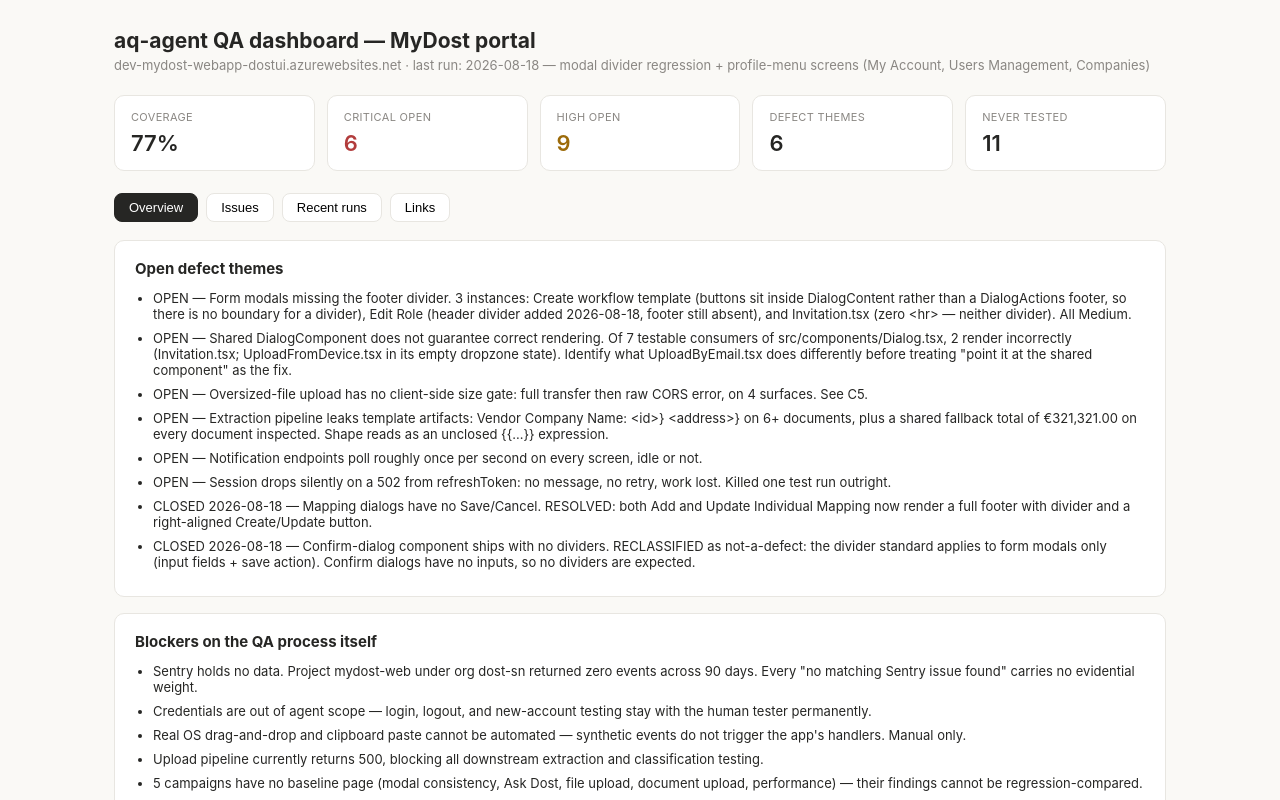
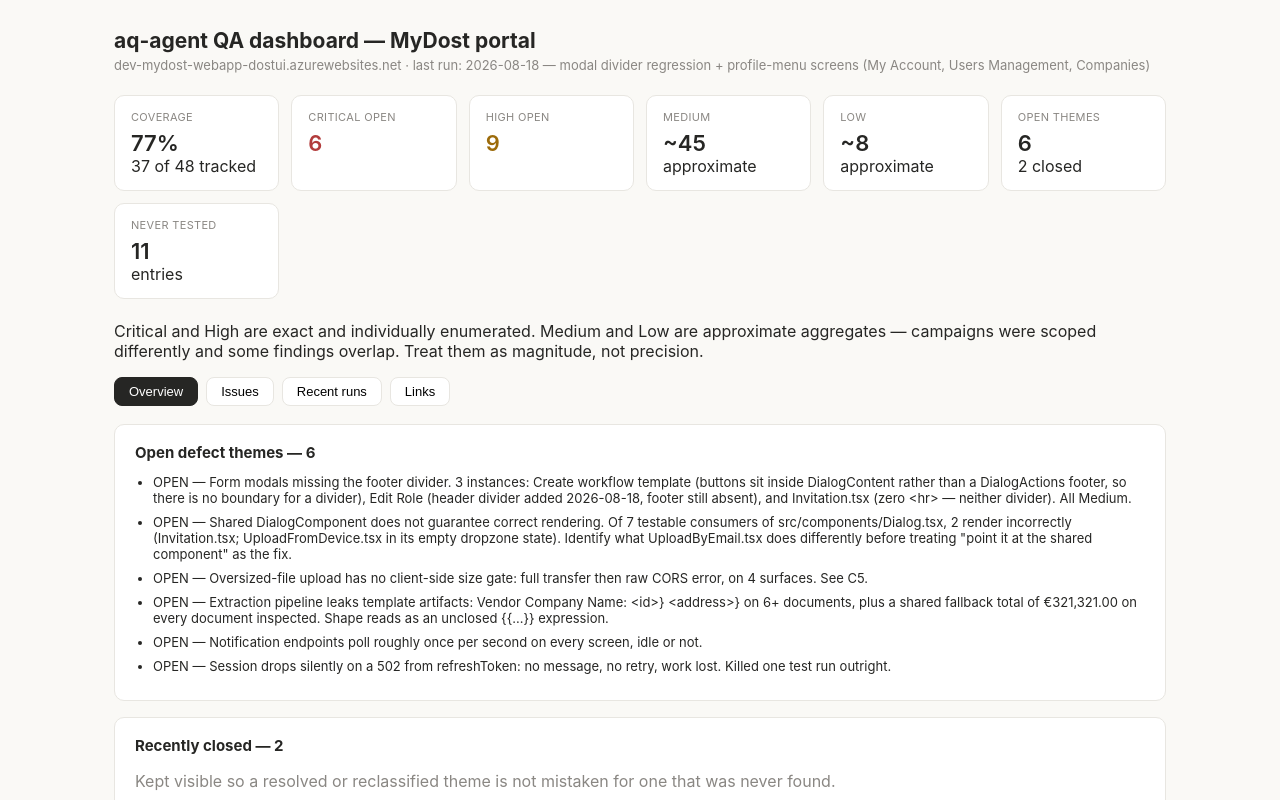
Before and after one commit to qadir1020/mydost-qa-dashboard, a React (Vite) app: page / in a window 1280 px wide. Shown: the top 800 px of the page. Built offline with nearby package versions, Linux system fonts and the light colour scheme.

Commit message:
UI: separate closed defect themes, surface severity caveats, add Medium/Low, a11y tabs

```diff
--- a/src/App.jsx
+++ b/src/App.jsx
@@ -1,38 +1,73 @@
 import React, { useState } from 'react'
 import { dashboardData as d } from './data.js'
 
-function StatsGrid() {
+// defectThemes entries are prefixed "OPEN — " or "CLOSED <date> — ".
+// Closed items are kept in the data deliberately so a reclassified or resolved
+// theme stays visible rather than silently vanishing — but they must not be
+// rendered under an "Open" heading.
+const isClosed = t => t.trim().toUpperCase().startsWith('CLOSED')
+const stripPrefix = t => t.replace(/^\s*(OPEN|CLOSED[^—]*)—\s*/i, '')
+const openThemes = d.defectThemes.filter(t => !isClosed(t))
+const closedThemes = d.defectThemes.filter(isClosed)
+
+const sev = level => d.severity.find(s => s.level === level) || { count: 0, exact: true, note: '' }
+
+function StatCard({ label, value, sub, className, title }) {
   return (
-    <div className="stats-grid">
-      <div className="stat-card">
-        <div className="label">Coverage</div>
-        <div className="value">{d.summary.coverage.percent}%</div>
-      </div>
-      <div className="stat-card crit">
-        <div className="label">Critical open</div>
-        <div className="value">{d.severity.find(s => s.level === 'Critical').count}</div>
-      </div>
-      <div className="stat-card high">
-        <div className="label">High open</div>
-        <div className="value">{d.severity.find(s => s.level === 'High').count}</div>
-      </div>
-      <div className="stat-card">
-        <div className="label">Defect themes</div>
-        <div className="value">{d.summary.defectThemes}</div>
-      </div>
-      <div className="stat-card">
-        <div className="label">Never tested</div>
-        <div className="value">{d.summary.neverTested}</div>
-      </div>
+    <div className={`stat-card ${className || ''}`} title={title || undefined}>
+      <div className="label">{label}</div>
+      <div className="value">{value}</div>
+      {sub && <div className="sub">{sub}</div>}
     </div>
   )
 }
 
-function IssueTable({ rows, badgeClass }) {
+function StatsGrid() {
+  const c = sev('Critical')
+  const h = sev('High')
+  const m = sev('Medium')
+  const l = sev('Low')
+  return (
+    <>
+      <div className="stats-grid">
+        <StatCard
+          label="Coverage"
+          value={`${d.summary.coverage.percent}%`}
+          sub={`${d.summary.coverage.tested} of ${d.summary.coverage.total} tracked`}
+        />
+        <StatCard label="Critical open" value={c.count} className="crit" title={c.note} />
+        <StatCard label="High open" value={h.count} className="high" title={h.note} />
+        <StatCard
+          label="Medium"
+          value={m.exact ? m.count : `~${m.count}`}
+          sub={m.exact ? undefined : 'approximate'}
+          title={m.note}
+        />
+        <StatCard
+          label="Low"
+          value={l.exact ? l.count : `~${l.count}`}
+          sub={l.exact ? undefined : 'approximate'}
+          title={l.note}
+        />
+        <StatCard label="Open themes" value={openThemes.length} sub={closedThemes.length ? `${closedThemes.length} closed` : undefined} />
+        <StatCard label="Never tested" value={d.summary.neverTested} sub="entries" />
+      </div>
+      <p className="caveat">
+        Critical and High are exact and individually enumerated. Medium and Low are
+        approximate aggregates — campaigns were scoped differently and some findings
+        overlap. Treat them as magnitude, not precision.
+      </p>
+    </>
+  )
+}
+
+function IssueTable({ rows, badgeClass, caption }) {
+  if (!rows.length) return <p className="muted">None currently open.</p>
   return (
     <table>
+      <caption className="sr-only">{caption}</caption>
       <thead>
-        <tr><th>#</th><th>Issue</th><th>Screen</th><th>Source</th></tr>
+        <tr><th scope="col">#</th><th scope="col">Issue</th><th scope="col">Screen</th><th scope="col">Source</th></tr>
       </thead>
       <tbody>
         {rows.map(r => (
@@ -52,11 +87,22 @@
   return (
     <>
       <div className="card">
-        <h2>Open defect themes</h2>
+        <h2>Open defect themes — {openThemes.length}</h2>
         <ul className="themes">
-          {d.defectThemes.map((t, i) => <li key={i}>{t}</li>)}
+          {openThemes.map((t, i) => <li key={i}>{stripPrefix(t)}</li>)}
         </ul>
       </div>
+      {closedThemes.length > 0 && (
+        <div className="card">
+          <h2>Recently closed — {closedThemes.length}</h2>
+          <p className="muted small">
+            Kept visible so a resolved or reclassified theme is not mistaken for one that was never found.
+          </p>
+          <ul className="themes closed">
+            {closedThemes.map((t, i) => <li key={i}>{t}</li>)}
+          </ul>
+        </div>
+      )}
       <div className="card">
         <h2>Blockers on the QA process itself</h2>
         <ul className="themes">
@@ -72,11 +118,11 @@
     <>
       <div className="card">
         <h2>Critical — {d.critical.length}</h2>
-        <IssueTable rows={d.critical} badgeClass="critical" />
+        <IssueTable rows={d.critical} badgeClass="critical" caption="Open Critical findings" />
       </div>
       <div className="card">
         <h2>High — {d.high.length}</h2>
-        <IssueTable rows={d.high} badgeClass="high" />
+        <IssueTable rows={d.high} badgeClass="high" caption="Open High findings" />
       </div>
     </>
   )
@@ -87,11 +133,12 @@
     <div className="card">
       <h2>Recent activity — last {d.recentRuns.length} runs</h2>
       <table>
-        <thead><tr><th>Date</th><th>Scope</th><th>Outcome</th><th>Report</th></tr></thead>
+        <caption className="sr-only">Most recent test runs, newest first</caption>
+        <thead><tr><th scope="col">Date</th><th scope="col">Scope</th><th scope="col">Outcome</th><th scope="col">Report</th></tr></thead>
         <tbody>
           {d.recentRuns.map((r, i) => (
             <tr key={i}>
-              <td>{r.date}</td>
+              <td className="nowrap">{r.date}</td>
               <td>{r.scope}</td>
               <td>{r.outcome}</td>
               <td>{r.url ? <a href={r.url} target="_blank" rel="noreferrer">Open</a> : <span className="muted">No baseline</span>}</td>
@@ -108,7 +155,8 @@
     <div className="card">
       <h2>Quick links</h2>
       <table>
-        <thead><tr><th>Page</th><th>Scope</th></tr></thead>
+        <caption className="sr-only">Baselines and reference pages</caption>
+        <thead><tr><th scope="col">Page</th><th scope="col">Scope</th></tr></thead>
         <tbody>
           {d.quickLinks.map((l, i) => (
             <tr key={i}>
@@ -141,14 +189,24 @@
         </div>
       </div>
       <StatsGrid />
-      <div className="tabs">
+      <div className="tabs" role="tablist" aria-label="Dashboard sections">
         {TABS.map(t => (
-          <button key={t.key} className={`tab-btn ${tab === t.key ? 'active' : ''}`} onClick={() => setTab(t.key)}>
+          <button
+            key={t.key}
+            role="tab"
+            id={`tab-${t.key}`}
+            aria-selected={tab === t.key}
+            aria-controls="tabpanel"
+            className={`tab-btn ${tab === t.key ? 'active' : ''}`}
+            onClick={() => setTab(t.key)}
+          >
             {t.label}
           </button>
         ))}
       </div>
-      <Active />
+      <div id="tabpanel" role="tabpanel" aria-labelledby={`tab-${tab}`}>
+        <Active />
+      </div>
     </div>
   )
 }
```
